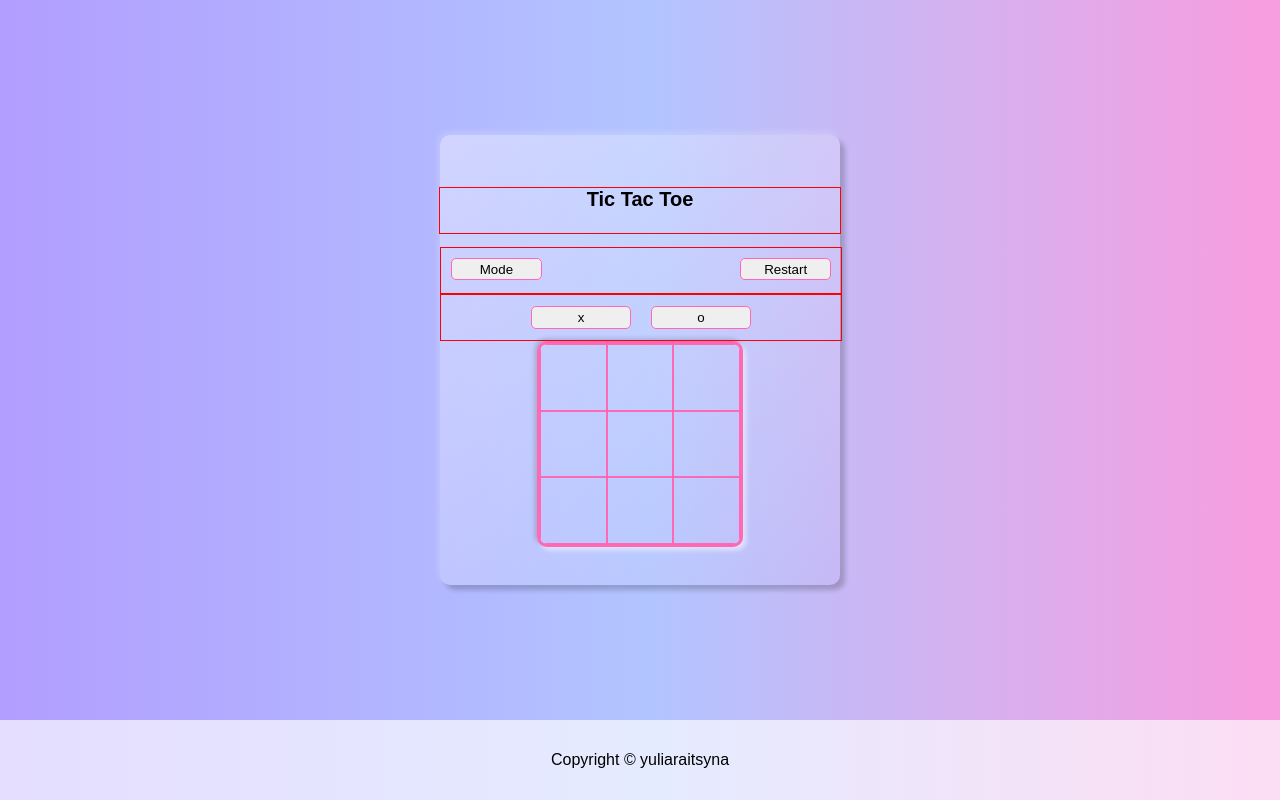
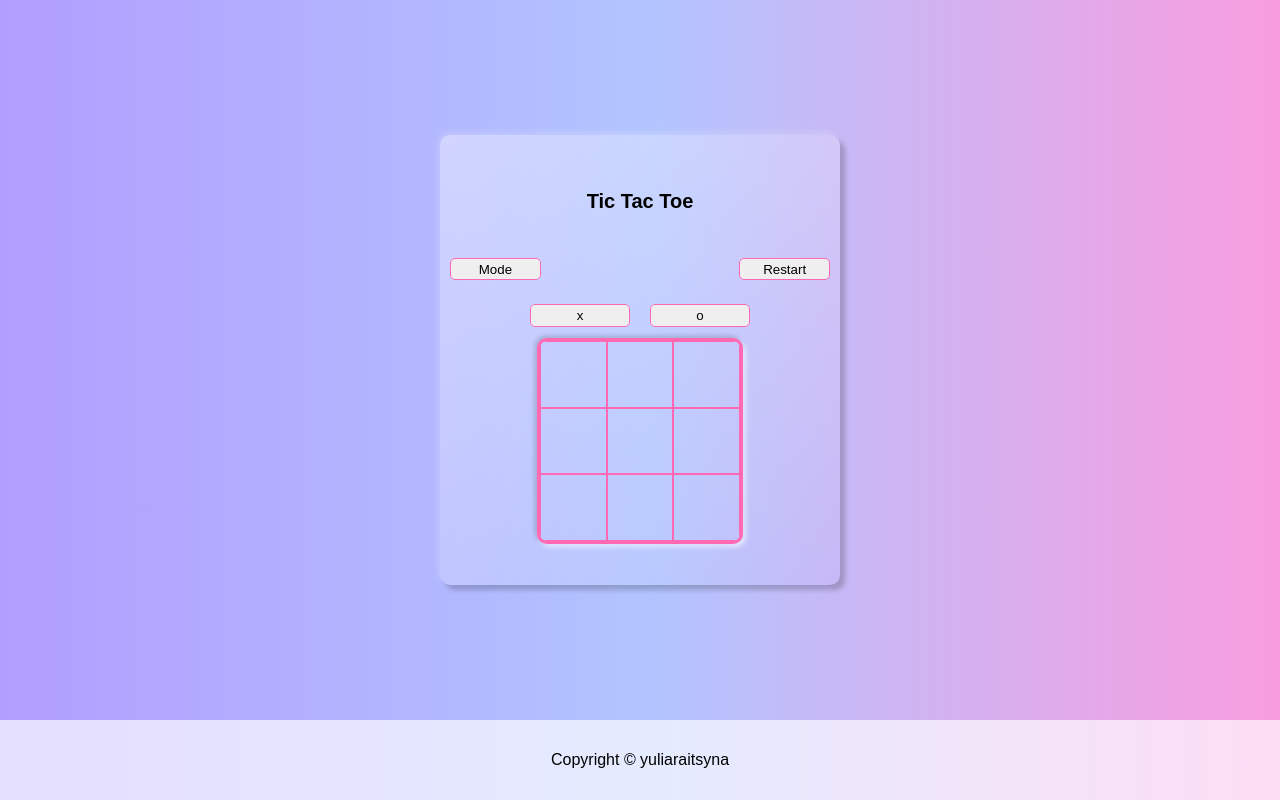
Before and after one commit to yuliaraitsyna/tic_tac_toe, a plain HTML site: page index.html in a window 1280 px wide. Drawn offline with Linux system fonts and the light colour scheme.

Commit message:
removed borders

```diff
--- a/style.css
+++ b/style.css
@@ -57,7 +57,6 @@ root{
 #header{
     width:100%;
     height:10%;
-    border:solid red 1px;
     text-align: center;
     align-self:center;
     font-family: Arial, Helvetica, sans-serif;
@@ -68,7 +67,6 @@ root{
     flex-direction: row;
     width:100%;
     height:10%;
-    border:solid red 1px;
     justify-content: space-between;
 }
 .marker-controls{
@@ -78,7 +76,6 @@ root{
     height:10%;
     justify-content: center;
     align-items: center;
-    border:solid red 1px;
 }
 #message{
     display:flex;
```
